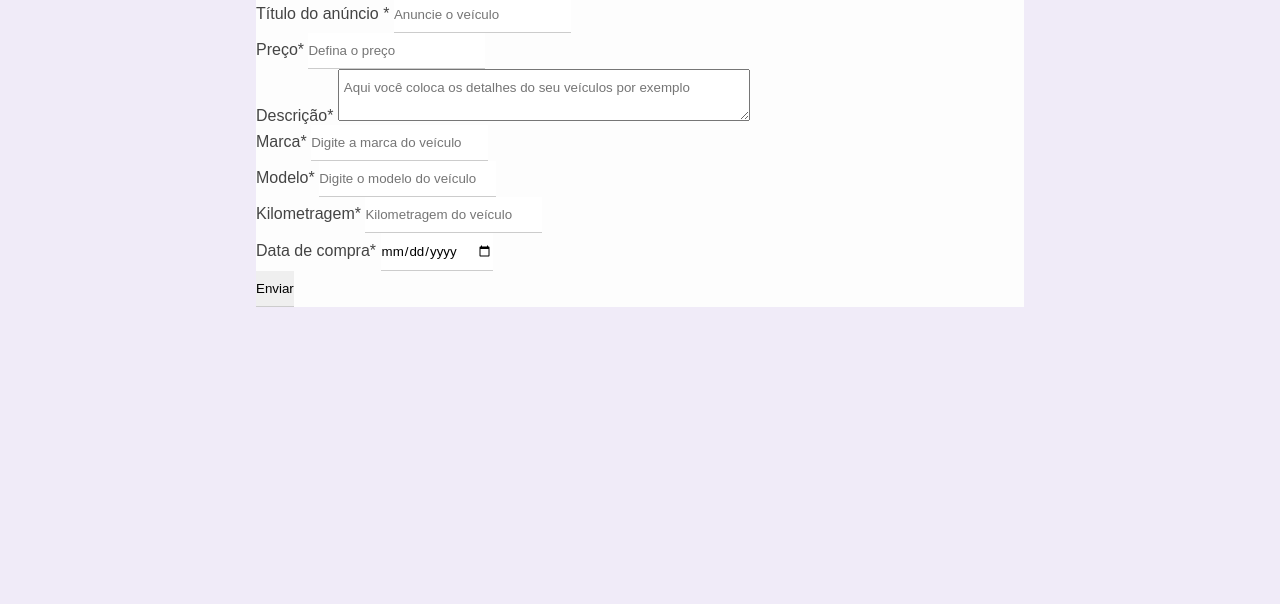
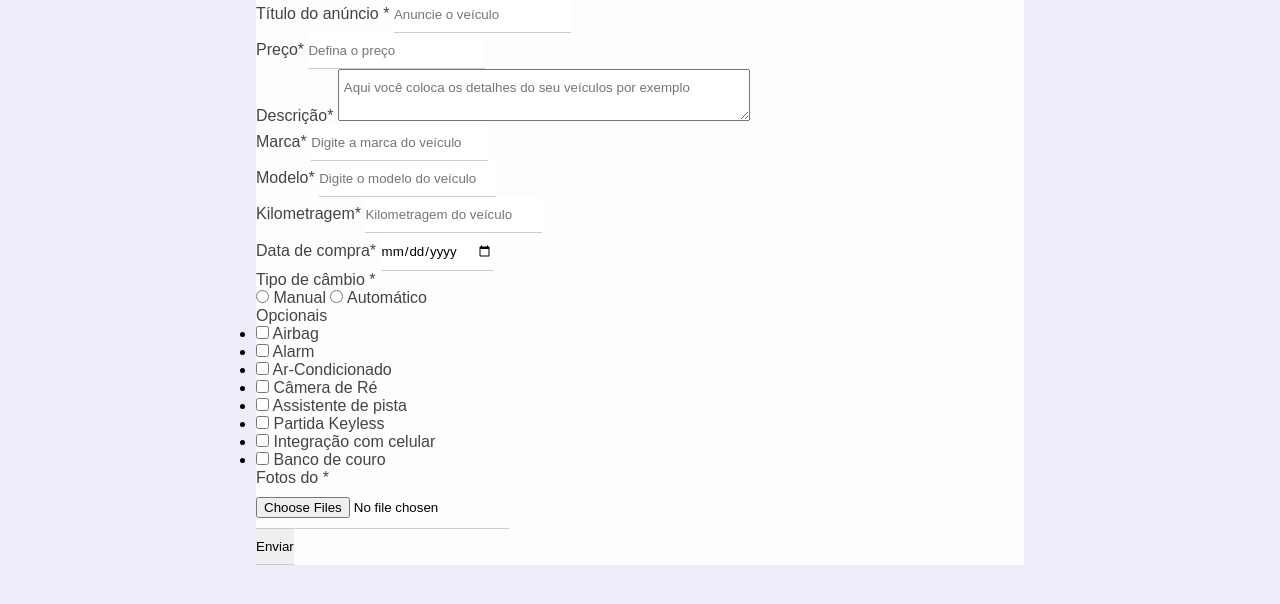
Before and after one commit to caiosid/form-ui-design, a plain HTML site: page index.html in a window 1280 px wide. Shown: the part 214-818 px from the top of the page. Drawn offline with Linux system fonts and the light colour scheme.

Commit message:
finalizando o HTML

```diff
--- a/index.html
+++ b/index.html
@@ -115,7 +115,61 @@
                   required
                 />
               </div>
-            <input type="submit" value="Enviar" />
+              <div class="box__input">
+                <p>Tipo de câmbio <span class="requerid__fied">*</span></p>
+                <input
+                  type="radio" id="manual" name="gear"/>
+                  <label for="manual">Manual</label>
+                  <input
+                  type="radio" id="auto" name="gear"/>
+                  <label for="auto">Automático</label>
+              </div>
+              <div class="opcional__box">
+                <p>Opcionais</p>
+                <ul class="opcional__list">
+                    <li>
+                        <input type="checkbox" id="airbag" name="optional[]" value="airbag">
+                        <label for="airbag">Airbag</label>
+                    </li>
+                    <li>
+                        <input type="checkbox" id="alarm" name="optional[]" value="alarm">
+                        <label for="alarm">Alarm</label>
+                    </li>
+                    <li>
+                        <input type="checkbox" id="ac" name="optional[]" value="ac">
+                        <label for="ac">Ar-Condicionado</label>
+                    </li>
+                    <li>
+                        <input type="checkbox" id="reverse_camera" name="optional[]" value="reverse_camera">
+                        <label for="reverse_camera">Câmera de Ré</label>
+                    </li>
+                </ul>
+              </div>
+              <div class="opcional__box">
+                <ul class="opcional__list">
+                    <li>
+                        <input type="checkbox" id="lane_assist" name="optional[]" value="lane_assist">
+                        <label for="lane_assist">Assistente de pista</label>
+                    </li>
+                    <li>
+                        <input type="checkbox" id="keyless" name="optional[]" value="keyless">
+                        <label for="keyless">Partida Keyless</label>
+                    </li>
+                    <li>
+                        <input type="checkbox" id="smartphone" name="optional[]" value="smartphone">
+                        <label for="smartphone">Integração com celular</label>
+                    </li>
+                    <li>
+                        <input type="checkbox" id="leather_seat" name="optional[]" value="leather_seat">
+                        <label for="leather_seat">Banco de couro</label>
+                    </li>
+                </ul>
+              </div>
+              <div class="box__input">
+                <p>Fotos do <carro:span class="required__field">*</carro:span></p>
+                <input type="file" multiple accept="image/png, image/jpg" id="images" name="images">
+              </div>
+            <input type="submit" value="Enviar" class="btn__submit"/>
           </form>
         </div>
       </div>
```
